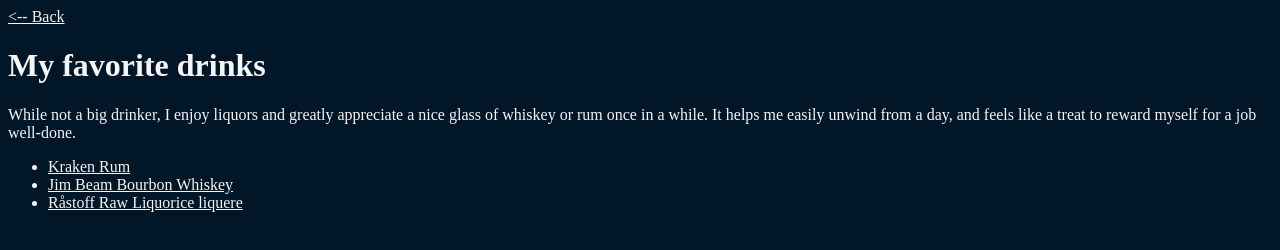
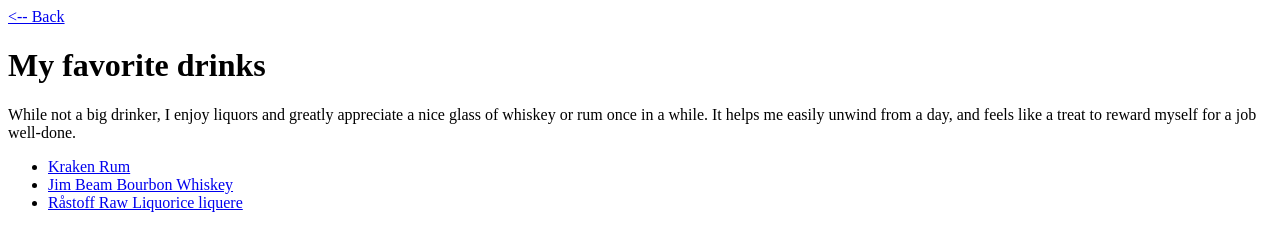
Before and after one commit to bluesheep100/kreativ-website, a plain HTML site: page drinks.html in a window 1280 px wide. Drawn offline with Linux system fonts and the light colour scheme.

Commit message:
Remove eye-friendly CSS

```diff
--- a/drinks.html
+++ b/drinks.html
@@ -5,17 +5,6 @@
     <meta name="viewport"
           content="width=device-width, user-scalable=no, initial-scale=1.0, maximum-scale=1.0, minimum-scale=1.0">
     <meta http-equiv="X-UA-Compatible" content="ie=edge">
-
-    <style>
-        /* I have sensitive eyes, so please excuse this. */
-        body {
-            background-color: #011627;
-        }
-
-        * {
-            color: whitesmoke;
-        }
-    </style>
 
     <title>My favorite drinks</title>
 </head>
```
Also changed, not shown: games.html (+0 -11 lines), index.html (+0 -11 lines), music.html (+0 -11 lines).
